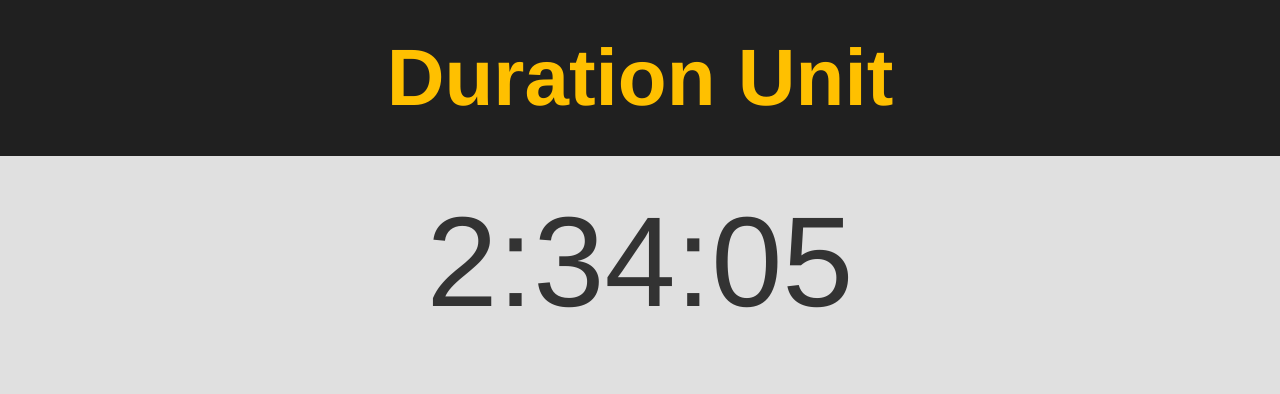
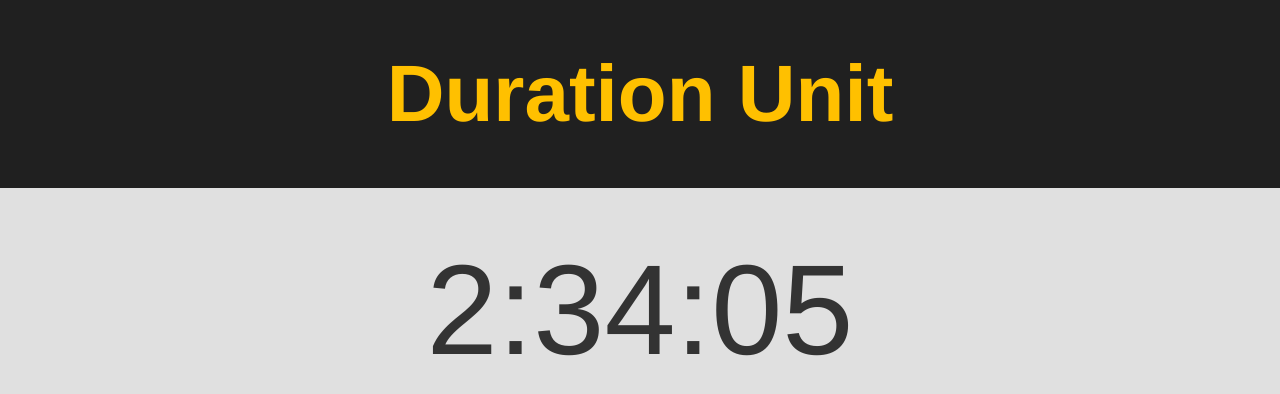
Before and after one commit to PeterSaathoff-Harshfield/durationunitweb, a plain HTML site: page index.html in a window 1280 px wide. Drawn offline with Linux system fonts and the light colour scheme.

Commit message:
adjusted css

```diff
--- a/style.css
+++ b/style.css
@@ -6,7 +6,7 @@ body {
 #header-container {
 	background-color: #202020;
 	margin: 0;
-	padding: 2rem;
+	padding: 3rem;
 }
 #du-title {
 	margin: 0;
@@ -15,7 +15,7 @@ body {
 	font-size: 5rem;
 }
 #time-display {
-  margin: 2rem;
+  margin: 3rem;
   text-align: center;
   color: #333;
   font-size: 8rem;
```
